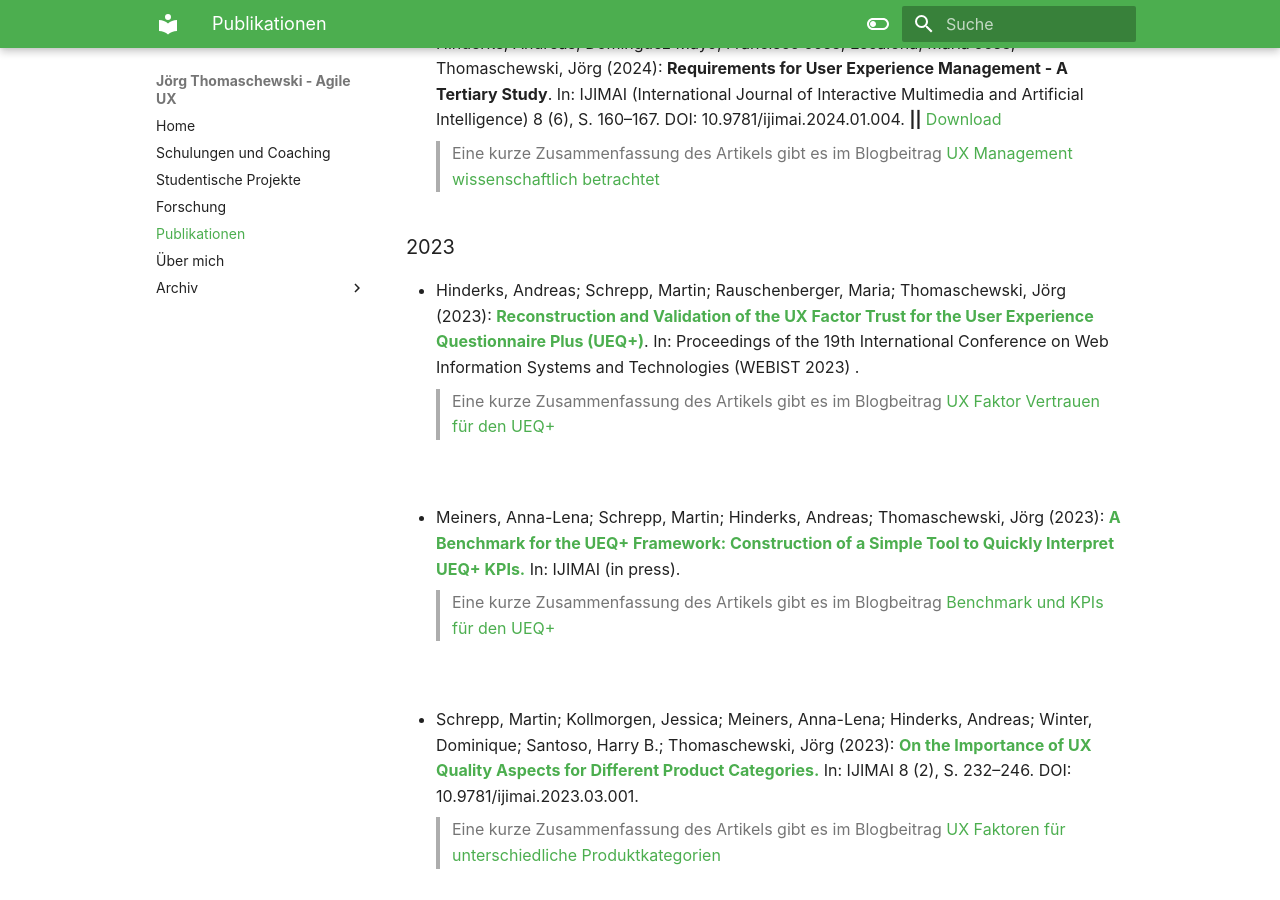
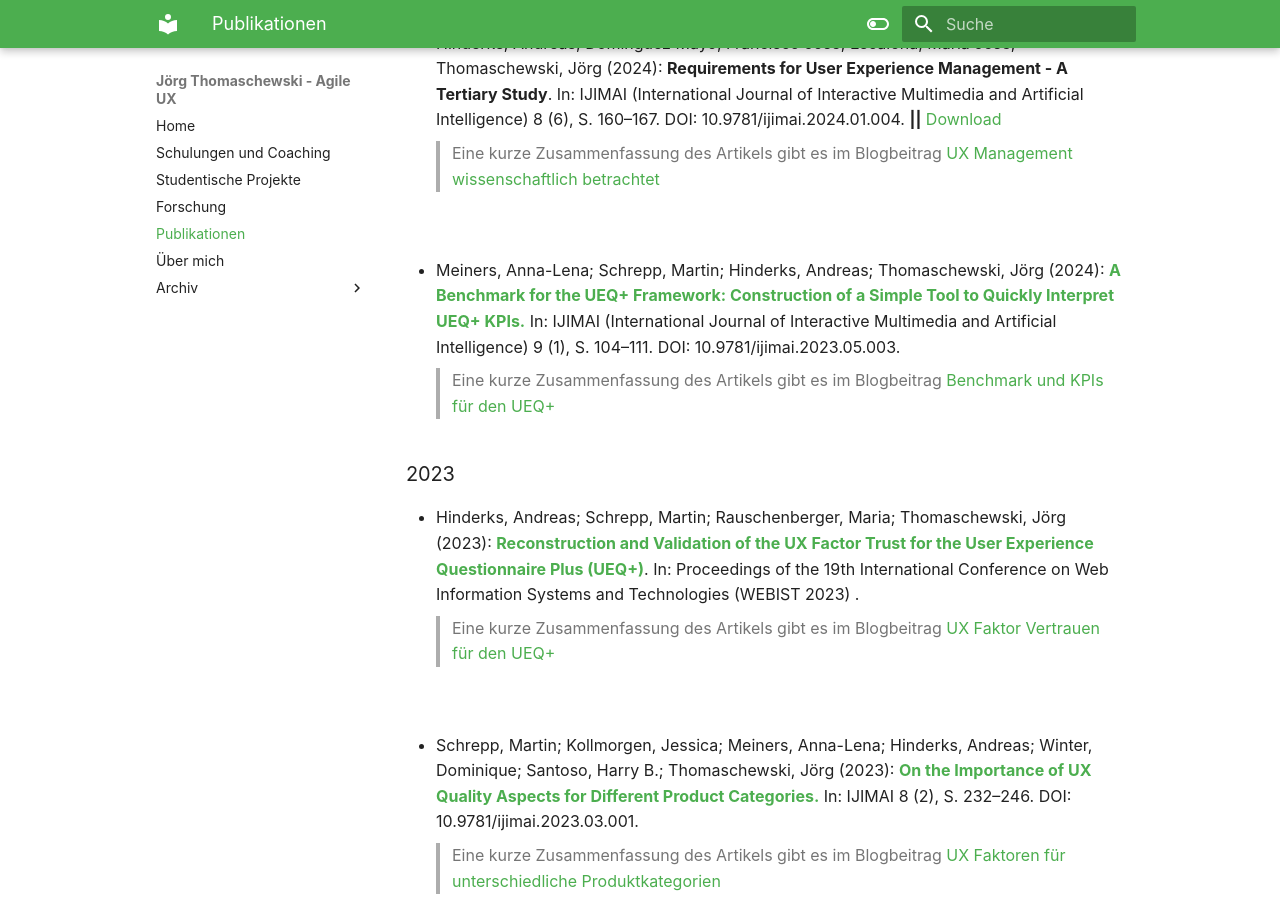
Before and after one commit to JoergThomaschewski/website-jt, an MkDocs documentation site: the page built from docs/publikationen.md, in a window 1280 px wide and 900 px high, scrolled down 934 px. Built offline with MkDocs 1.6.1 and Material for MkDocs 9.7.7, drawn with Linux system fonts in a browser that asks for light colours.

```diff
--- a/docs/publikationen.md
+++ b/docs/publikationen.md
@@ -20,15 +20,16 @@ Inzwischen habe ich mehr als 150 Publikationen (mit-)veröffentlicht, die bei [*
 * Hinderks, Andreas; Domínguez Mayo, Francisco José; Escalona, María José; Thomaschewski, Jörg (2024): **Requirements for User Experience Management - A Tertiary Study**. In: IJIMAI (International Journal of Interactive Multimedia and Artificial Intelligence) 8 (6), S. 160–167. DOI: 10.9781/ijimai.2024.01.004. **||** [Download](https://reunir.unir.net/bitstream/handle/123456789/16005/Requirements%20for%20User%20Experience%20Management.pdf)
 > Eine kurze Zusammenfassung des Artikels gibt es im Blogbeitrag [UX Management wissenschaftlich betrachtet](https://thomaschewski.de/2024/03/15/ux-management-wissenschaftlich-betrachtet/)
 
+<br>
+
+* Meiners, Anna-Lena; Schrepp, Martin; Hinderks, Andreas; Thomaschewski, Jörg (2024): [**A Benchmark for the UEQ+ Framework: Construction of a Simple Tool to Quickly Interpret UEQ+ KPIs.**](https://www.ijimai.org/journal/sites/default/files/2024-11/ijimai_9_1_10.pdf)  In: IJIMAI (International Journal of Interactive Multimedia and Artificial Intelligence) 9 (1), S. 104–111. DOI: 10.9781/ijimai.2023.05.003.
+> Eine kurze Zusammenfassung des Artikels gibt es im Blogbeitrag [Benchmark und KPIs für den UEQ+](https://thomaschewski.de/2023/12/09/benchmark-und-kpis-f%C3%BCr-den-ueq/)
+
 
 ### 2023 ###
 * Hinderks, Andreas; Schrepp, Martin; Rauschenberger, Maria; Thomaschewski, Jörg (2023): [**Reconstruction and Validation of the UX Factor Trust for the User Experience Questionnaire Plus (UEQ+)**](https://www.scitepress.org/Papers/2023/121867/121867.pdf). In: Proceedings of the 19th International Conference on Web Information Systems and Technologies (WEBIST 2023) .
 > Eine kurze Zusammenfassung des Artikels gibt es im Blogbeitrag [UX Faktor Vertrauen für den UEQ+](https://thomaschewski.de/2023/12/10/ux-faktor-vertrauen-f%C3%BCr-den-ueq/)
 
-<br>
-
-* Meiners, Anna-Lena; Schrepp, Martin; Hinderks, Andreas; Thomaschewski, Jörg (2023): [**A Benchmark for the UEQ+ Framework: Construction of a Simple Tool to Quickly Interpret UEQ+ KPIs.**](https://www.ijimai.org/journal/bibcite/reference/3316)  In: IJIMAI (in press).
-> Eine kurze Zusammenfassung des Artikels gibt es im Blogbeitrag [Benchmark und KPIs für den UEQ+](https://thomaschewski.de/2023/12/09/benchmark-und-kpis-f%C3%BCr-den-ueq/)
 
 <br>
 
```
Also changed, not shown: docs/posts/Benchmark und KPIs für den UEQ+.md (+1 -1 lines), docs/posts/assets/2023-article-benchmark-ueq-framework.PNG.
